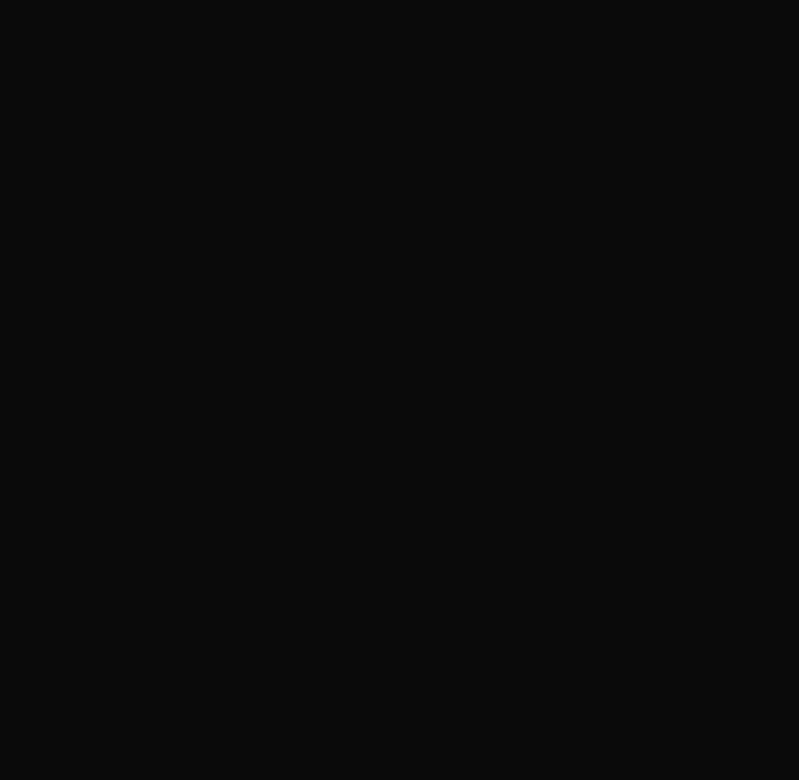
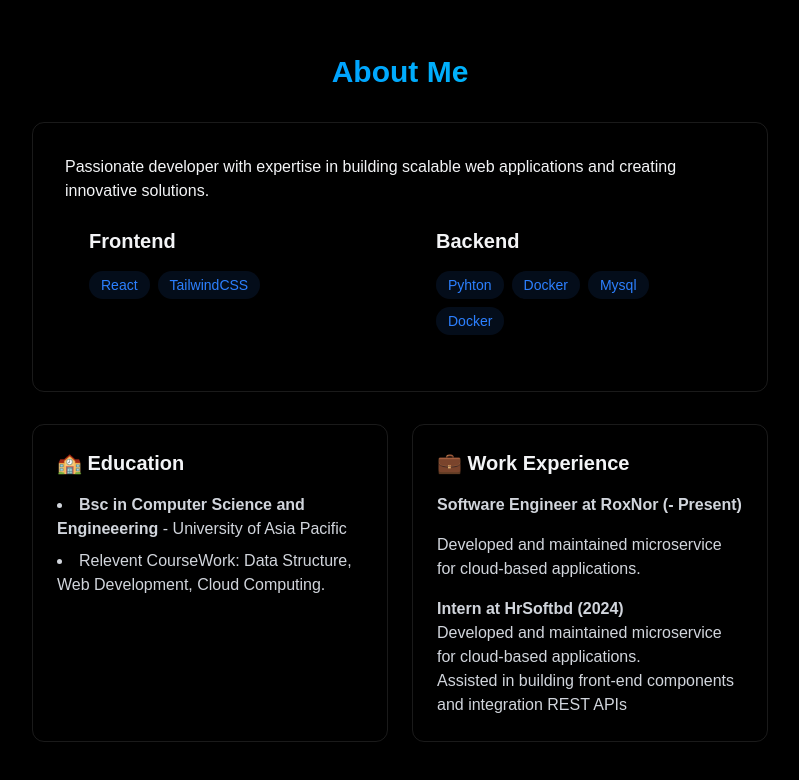
Before and after one commit to kabirhiking/Beutiful-PORTFOLIO, a React (Vite) app: page / in a window 1280 px wide. Shown: the part 826-1606 px from the top of the page, without its empty margins (240-1039 px from the left). Before the commit the page ends 800 px from the top, so only its background shows below. Built offline with nearby package versions, Linux system fonts and the light colour scheme.

Commit message:
developing about section with skills

```diff
--- a/src/App.jsx
+++ b/src/App.jsx
@@ -5,6 +5,7 @@
 import { Navbar } from "./components/Navbar";
 import { MobileMenu } from "./components/MobileMenu";
 import { Home } from "./components/sections/Home";
+import { About } from "./components/sections/About";
 function App() {
   const [isLoaded, setIsLoaded] = useState(false);
   const [menuOpen, setMenuOpen] = useState(false);
@@ -14,7 +15,7 @@
 
   return (
     <>
-      {!isLoaded && <LoadingScreen onComplete={() => setIsLoaded(true)} />} {" "}
+      {!isLoaded && <LoadingScreen onComplete={() => setIsLoaded(true)} />}{" "}
       <div
         className={`min-h-screen transition-opacity duration-700 ${
           isLoaded ? "opacity-100" : "opacity-0"
@@ -23,6 +24,8 @@
         <Navbar menuOpen={menuOpen} setMenuOpen={setMenuOpen} />
         <MobileMenu menuOpen={menuOpen} setMenuOpen={setMenuOpen} />
         <Home />
+        <About />
+
       </div>
     </>
   );
--- a/src/components/Navbar.jsx
+++ b/src/components/Navbar.jsx
@@ -1,5 +1,6 @@
-import { useEffect } from "react"
-export const Navbar =({ menuOpen, setMenuOpen }) => {
+import { useEffect } from "react";
+
+export const Navbar = ({ menuOpen, setMenuOpen }) => {
   useEffect(() => {
     document.body.style.overflow = menuOpen ? "hidden" : "";
   }, [menuOpen]);
@@ -9,7 +10,7 @@
             <div className="flex justify-between items-center h-16">
                 <a href="#home" className="font-mono text-xl font-bold text-white" >
                    {" "}
-                   kabir<span className="text-blue-500">.tech</span>{" "}
+                   kabir<span className="text-blue-500"></span>{" "}
                 </a>
 
                 <div
@@ -17,36 +18,35 @@
                   onClick={() => setMenuOpen((prev) => !prev)}
                 >
                   &#9776;
-                  {/* ☰ */}
                 </div>
 
                 <div className="hidden md:flex items-center space-x-8">
                     <a
                       href="#home"
-                      className="text-gray-300 hove:tex-white transition-colors"
+                      className="text-gray-300 hove:text-white transition-colors"
                     >
                       {" "}
                       Home
                     </a>
 
                     <a
-                      href="#About"
-                      className="text-gray-300 hove:tex-white transition-colors"
+                      href="#about"
+                      className="text-gray-300 hove:text-white transition-colors"
                     >
                       {" "}
                       About{" "}
                     </a>
 
                     <a
-                      href="#Projects"
-                      className="text-gray-300 hove:tex-white transition-colors"
+                      href="#projects"
+                      className="text-gray-300 hove:text-white transition-colors"
                     >
                       {" "}
                       Projects{" "}
                     </a>
                     <a
-                      href="#Contact"
-                      className="text-gray-300 hove:tex-white transition-colors"
+                      href="#contact"
+                      className="text-gray-300 hove:text-white transition-colors"
                     >
                       {" "}
                       Contact{" "}
--- a/src/components/sections/About.jsx
+++ b/src/components/sections/About.jsx
@@ -0,0 +1,111 @@
+export const About = () => {
+    const frontendSkill = [
+        "React",
+        "TailwindCSS"
+    ];
+
+    const backendSkill = [
+        "Pyhton",
+        "Docker",
+        "Mysql",
+        "Docker"
+    ];
+
+    return (
+        <section
+            id="about"
+            className="min-h-screen flex items-center justify-center py-20"
+        >
+                <div className="max-w-3xl mx-auto px-4">
+                    <h2 className="text-3xl font-bold mb-8 bg-gradient-to-r from-blue-500 to-cyan-400 bg-clip-text text-transparent text-center">
+                        About Me
+                    </h2>
+
+                    <div className="rounded-xl p-8 border-white/10 border hover:-translate-y-1 transition-all" >
+                        <p>
+                          Passionate developer with expertise in building scalable web
+                          applications and creating innovative solutions.
+                        </p>
+
+                        <div className="grid grid-cols-1 md:grid-cols-2 gap-6">
+                            <div className="rounded-xl p-6 hover:-translate-y-1 transition-all">
+                                <h3 className="text-xl font-bold mb-4"> Frontend</h3>
+                                <div className="flex flex-wrap gap-2">
+                                    {frontendSkill.map((tech, key) => (
+                                        <span
+                                            key={key}
+                                            className="bg-blue-500/10 text-blue-500 py-1 px-3 rounded-full text-sm hover:bg-blue-500/20
+                                                            hover:shadow-[0_2px_8px_rgba[59, 130, 2246, 0.2]] transition"
+                                        >
+                                            {tech}
+                                        </span>
+                                    ))}
+                                </div>
+
+                            </div>
+
+                            <div className="rounded-xl p-6 hover:-translate-y-1 transition-all">
+                                <h3 className="text-xl font-bold mb-4"> Backend</h3>
+                                <div className="flex flex-wrap gap-2">
+                                    {backendSkill.map((tech, key) => (
+                                        <span
+                                            key={key}
+                                            className="bg-blue-500/10 text-blue-500 py-1 px-3 rounded-full text-sm hover:bg-blue-500/20
+                                                            hover:shadow-[0_2px_8px_rgba[59, 130, 2246, 0.2]] transition"
+                                        >
+                                            {tech}
+                                        </span>
+                                    ))}
+                                </div>
+
+                            </div>
+                        </div>
+
+
+                    </div>
+
+                    <div className="grid grid-cols-1 md:grid-cols-2 gap-6 mt-8" >
+                        <div className="p-6 rounded-xl border-white/10 border hover:-translate-y-1 transition-all" >
+                            <h3 className="text-xl font-bold mb-4">🏫 Education </h3>
+                            <ul className="list-disc list-inside text-gray-300 space-y-2" >
+                                <li>
+                                    <strong> Bsc in Computer Science and Engineeering </strong> - University of Asia Pacific
+                                </li>
+                                <li>
+                                    Relevent CourseWork: Data Structure, Web Development, Cloud Computing.
+                                </li>
+                            </ul>
+                        </div>
+                        <div className="p-6 rounded-xl border-white/10 border hover:-translate-y-1 transition-all" >
+                            <h3 className="text-xl font-bold mb-4">️💼 Work Experience </h3>
+                            <div className="space-y-4 text-gray-300" >
+                                <h4 className="font-semibold" >
+                                    {" "}
+                                    Software Engineer at RoxNor (- Present){" "}
+                                </h4>
+                                <p>
+                                    Developed and maintained microservice for cloud-based applications.
+                                </p>
+
+
+                             <div>
+                                <h4 className="font-semibold">
+                                    {" "}
+                                    Intern at HrSoftbd (2024){" "}
+                                </h4>
+                                <p>
+                                    Developed and maintained microservice for cloud-based applications.
+                                    <p>
+                                        Assisted in building front-end components and integration REST APIs
+                                    </p>
+                                </p>
+                            </div>
+                            </div>
+                        </div>
+
+                    </div>
+
+                </div>
+        </section>
+    );
+};
--- a/src/components/sections/Home.jsx
+++ b/src/components/sections/Home.jsx
@@ -5,8 +5,8 @@
         className="min-h-screen flex items-center justify-center relative"
         >
             <div className="text-center z-10 px-4">
-                <h1 className="text-5xl md:text-7xl font-bold mb-6 bg-gradient-to-r to-purple-600 bg-clip-text text-transparent loading-right">
-                    Hi, I'am Kabir Tech
+                <h1 className="text-5xl md:text-7xl font-bold mb-6 bg-gradient-to-r from-blue-500 to-cyan-400 bg-clip-text text-transparent loading-right">
+                    Hi, I'am Kabir
                 </h1>
 
                 <p className="text-gray-400 text-lg mb-8 max-w-lg mx-auto" >
```
Lines whose indentation alone changed are shown as unchanged.
